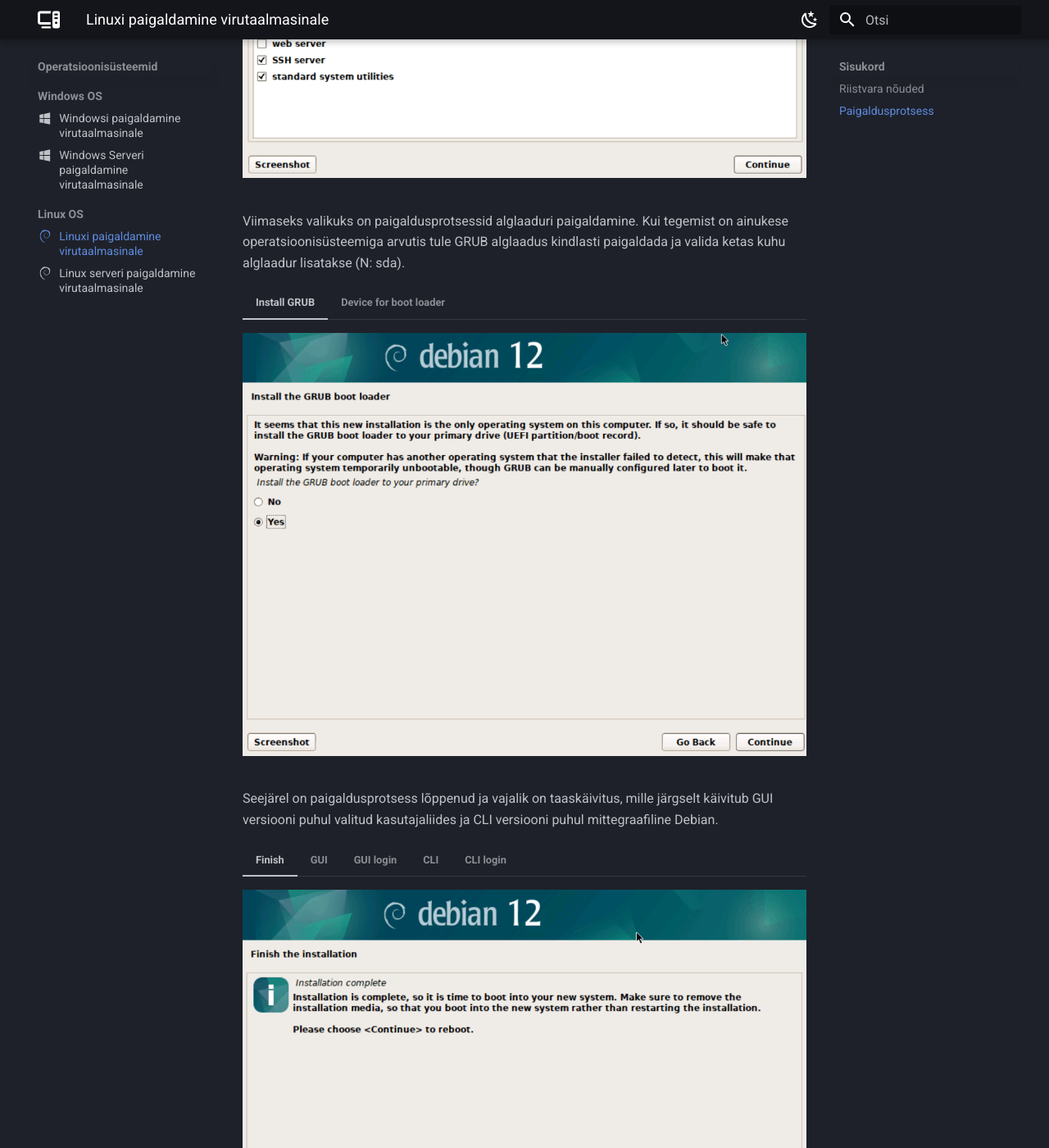
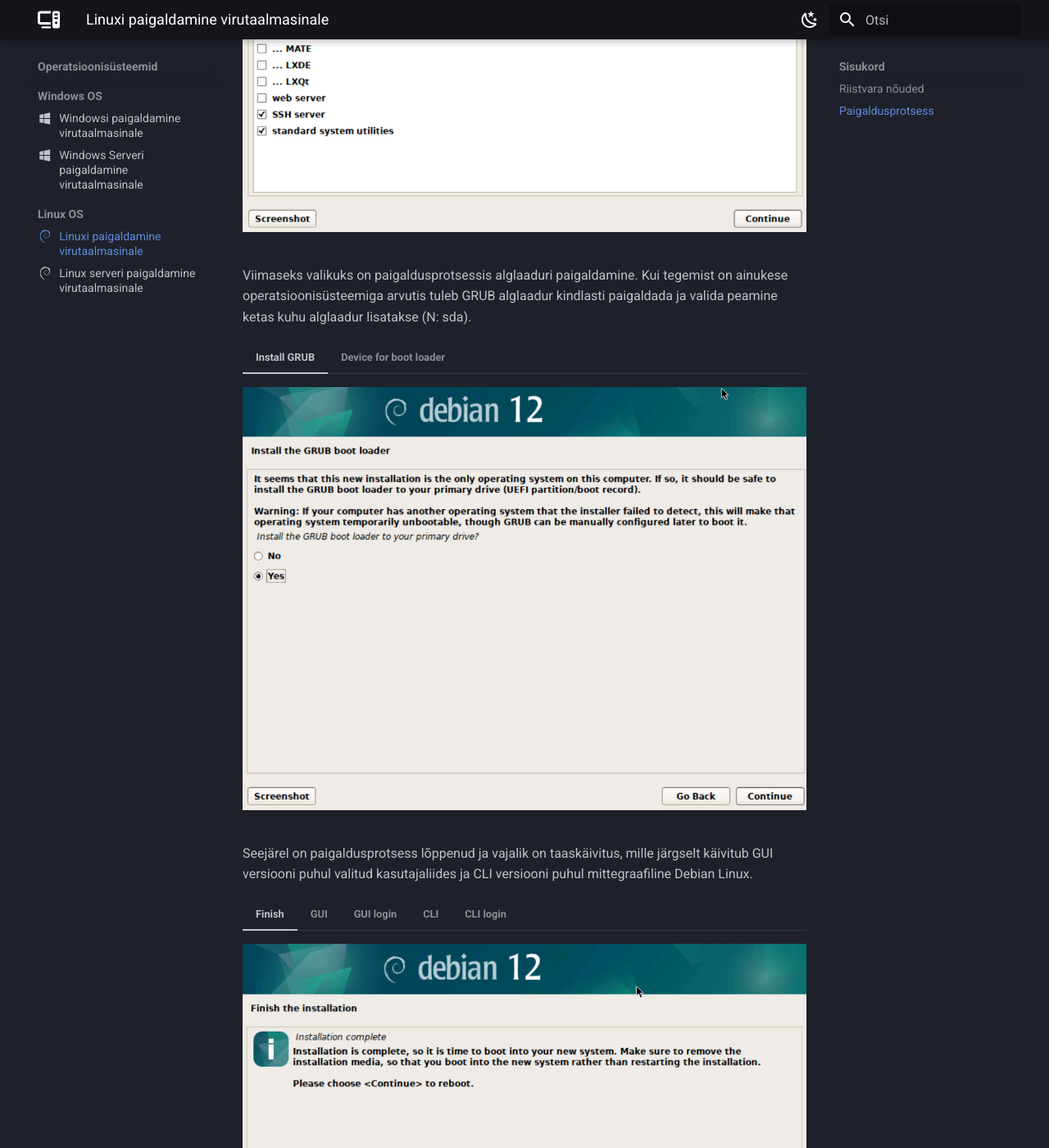
Before and after one commit to priitpaap/priitpaap.github.io, an MkDocs documentation site: the page built from docs/debpaigaldus.md, in a window 1280 px wide and 1400 px high, scrolled down 7200 px. Shown: the whole window at 82% size. Built offline with MkDocs 1.6.1 and Material for MkDocs 9.7.7, drawn with Linux system fonts in a browser that asks for light colours; some of the changed text lies outside the part shown.

Commit message:
Update debpaigaldus.md

```diff
--- a/docs/debpaigaldus.md
+++ b/docs/debpaigaldus.md
@@ -204,7 +204,7 @@
 
     ![Installer](images/softCLI.png)
 
-Viimaseks valikuks on paigaldusprotsessid alglaaduri paigaldamine. Kui tegemist on ainukese operatsioonisüsteemiga arvutis tule GRUB alglaadus kindlasti paigaldada ja valida ketas kuhu alglaadur lisatakse (N: sda).
+Viimaseks valikuks on paigaldusprotsessis alglaaduri paigaldamine. Kui tegemist on ainukese operatsioonisüsteemiga arvutis tuleb GRUB alglaadur kindlasti paigaldada ja valida peamine ketas kuhu alglaadur lisatakse (N: sda).
 
 === "Install GRUB"
 
@@ -214,7 +214,7 @@
 
     ![Installer](images/grub2.png)
 
-Seejärel on paigaldusprotsess lõppenud ja vajalik on taaskäivitus, mille järgselt käivitub GUI versiooni puhul valitud kasutajaliides ja CLI versiooni puhul mittegraafiline Debian.
+Seejärel on paigaldusprotsess lõppenud ja vajalik on taaskäivitus, mille järgselt käivitub GUI versiooni puhul valitud kasutajaliides ja CLI versiooni puhul mittegraafiline Debian Linux.
 
 === "Finish"
 
```
Also changed, not shown: other parts of docs/debpaigaldus.md (+2 -2 lines).
